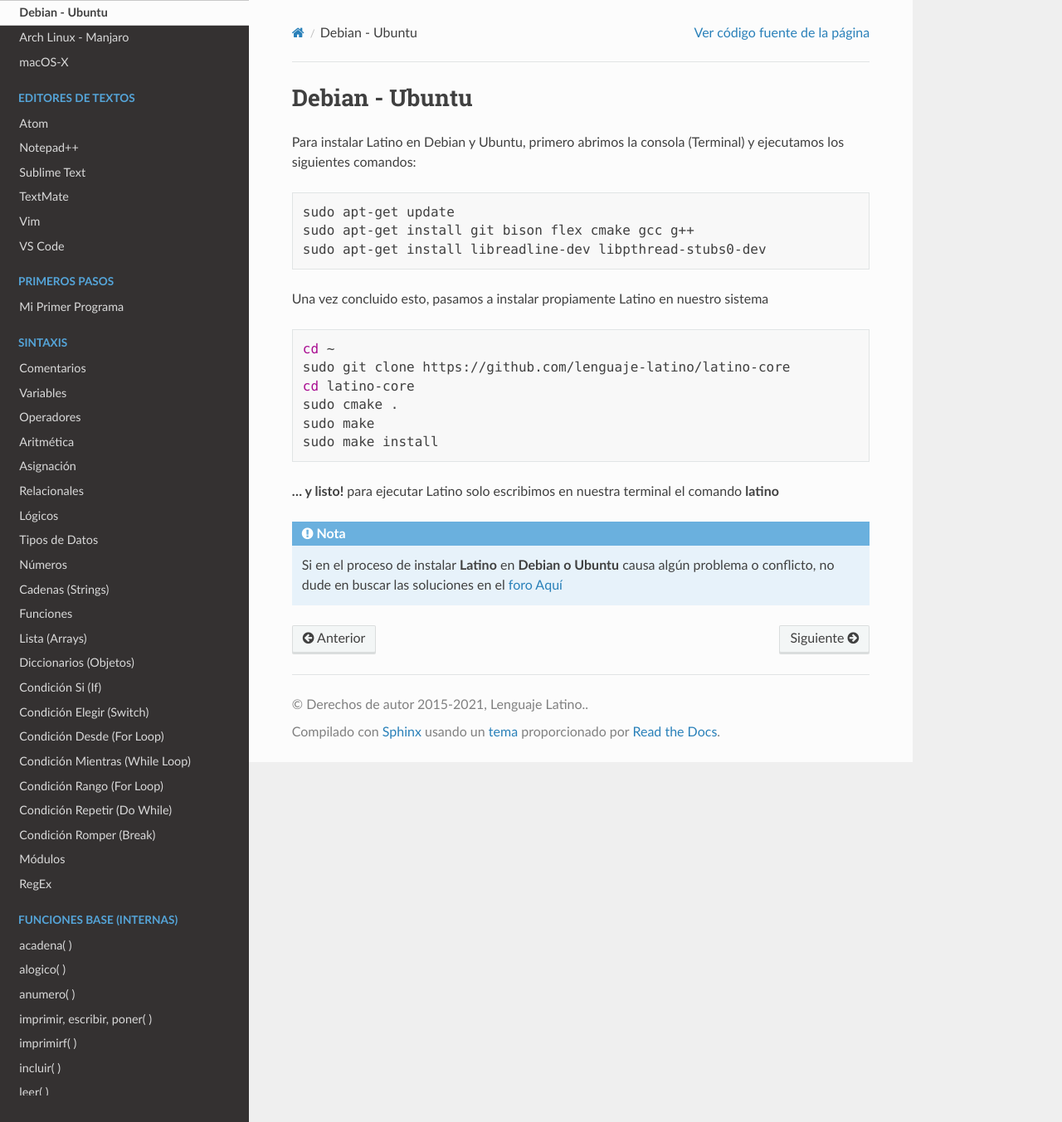
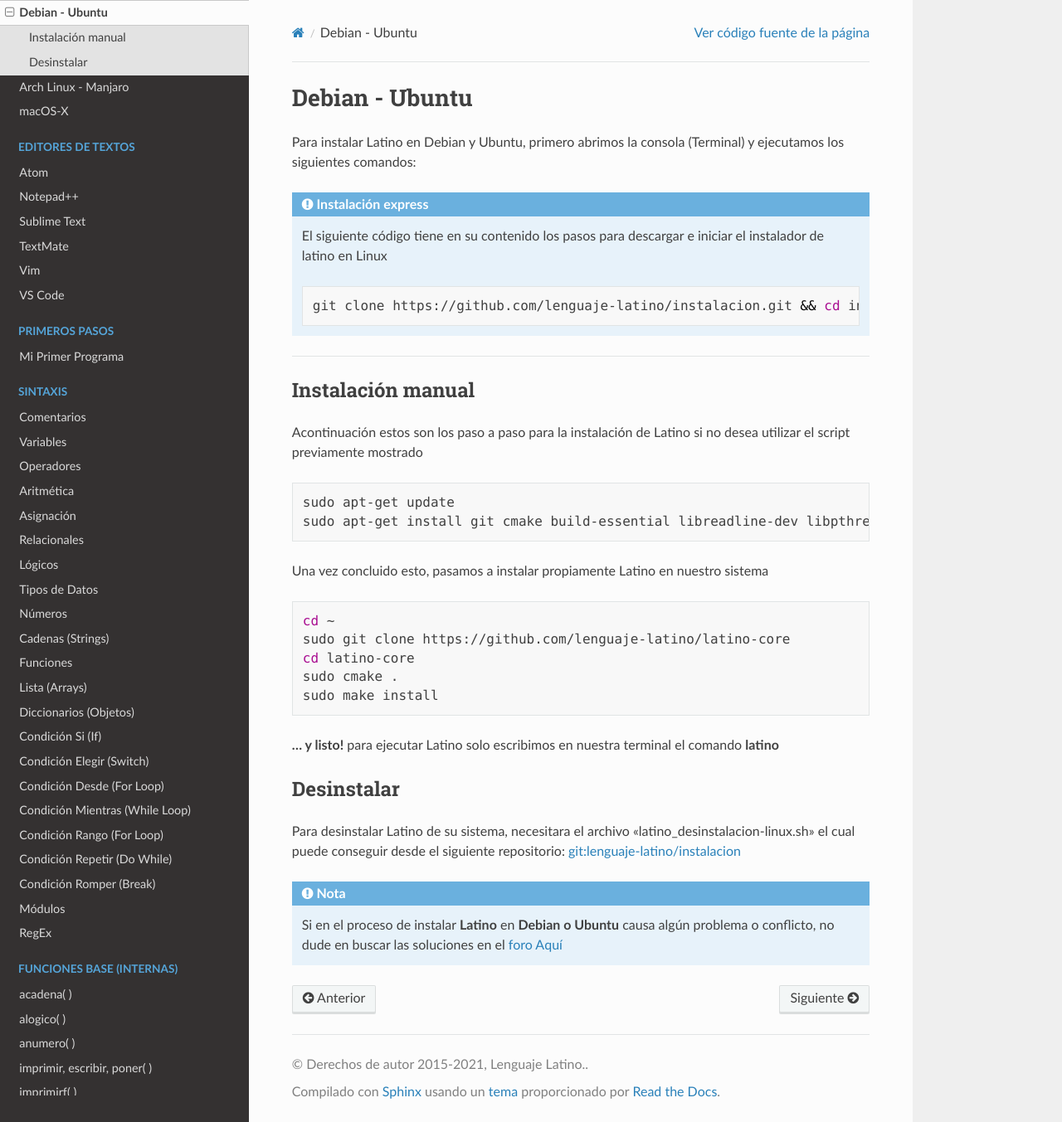
Before and after one commit to LatinoDocs/Manual-Latino, a Sphinx documentation site: the page built from docs/OS/Debian-Ubuntu.rst, in a window 1280 px wide and 1353 px high. Shown: the whole window at 83% size. Built offline with Sphinx 7.4.7 and the Read the Docs theme 2.0.0, drawn with Linux system fonts in a browser that asks for light colours; pages that are not in the unit, such as notebooks, are missing from menus; comment, search, counter and statistics services are not loaded.

Commit message:
Actualizacion Debian

```diff
--- a/docs/OS/Debian-Ubuntu.rst
+++ b/docs/OS/Debian-Ubuntu.rst
@@ -9,11 +9,24 @@ Debian - Ubuntu
 ===============
 Para instalar Latino en Debian y Ubuntu, primero abrimos la consola (Terminal) y ejecutamos los siguientes comandos:
 
+.. admonition:: Instalación express
+
+   El siguiente código tiene en su contenido los pasos para descargar e iniciar el instalador de latino en Linux
+
+   .. code-block:: bash
+
+      git clone https://github.com/lenguaje-latino/instalacion.git && cd instalacion && sudo chmod +x latino_instalacion-linux.sh && ./latino_instalacion-linux.sh
+
+----
+
+Instalación manual
+-------------------
+Acontinuación estos son los paso a paso para la instalación de Latino si no desea utilizar el script previamente mostrado
+
 .. code-block:: bash
 
    sudo apt-get update
-   sudo apt-get install git bison flex cmake gcc g++
-   sudo apt-get install libreadline-dev libpthread-stubs0-dev
+   sudo apt-get install git cmake build-essential libreadline-dev libpthread-stubs0-dev
 
 Una vez concluido esto, pasamos a instalar propiamente Latino en nuestro sistema
 
@@ -23,10 +36,18 @@ Una vez concluido esto, pasamos a instalar propiamente Latino en nuestro sistema
   sudo git clone https://github.com/lenguaje-latino/latino-core
   cd latino-core
   sudo cmake .
-  sudo make
   sudo make install
 
 **... y listo!** para ejecutar Latino solo escribimos en nuestra terminal el comando **latino**
+
+Desinstalar
+------------
+Para desinstalar Latino de su sistema, necesitara el archivo "latino_desinstalacion-linux.sh" el cual puede conseguir desde el siguiente repositorio:
+`git:lenguaje-latino/instalacion`_
+
+.. code-block::bash
+
+   sudo chmod +x latino_desinstalacion-linux.sh && ./latino_desinstalacion-linux.sh
 
 .. note:: Si en el proceso de instalar **Latino** en **Debian o Ubuntu** causa algún problema o conflicto, no dude en buscar las soluciones en el `foro Aquí`_
 
@@ -34,3 +55,4 @@ Una vez concluido esto, pasamos a instalar propiamente Latino en nuestro sistema
 .. Enlaces
 
 .. _foro Aquí: https://es.stackoverflow.com/questions/tagged/latino
+.. _git:lenguaje-latino/instalacion: https://github.com/lenguaje-latino/instalacion
```
